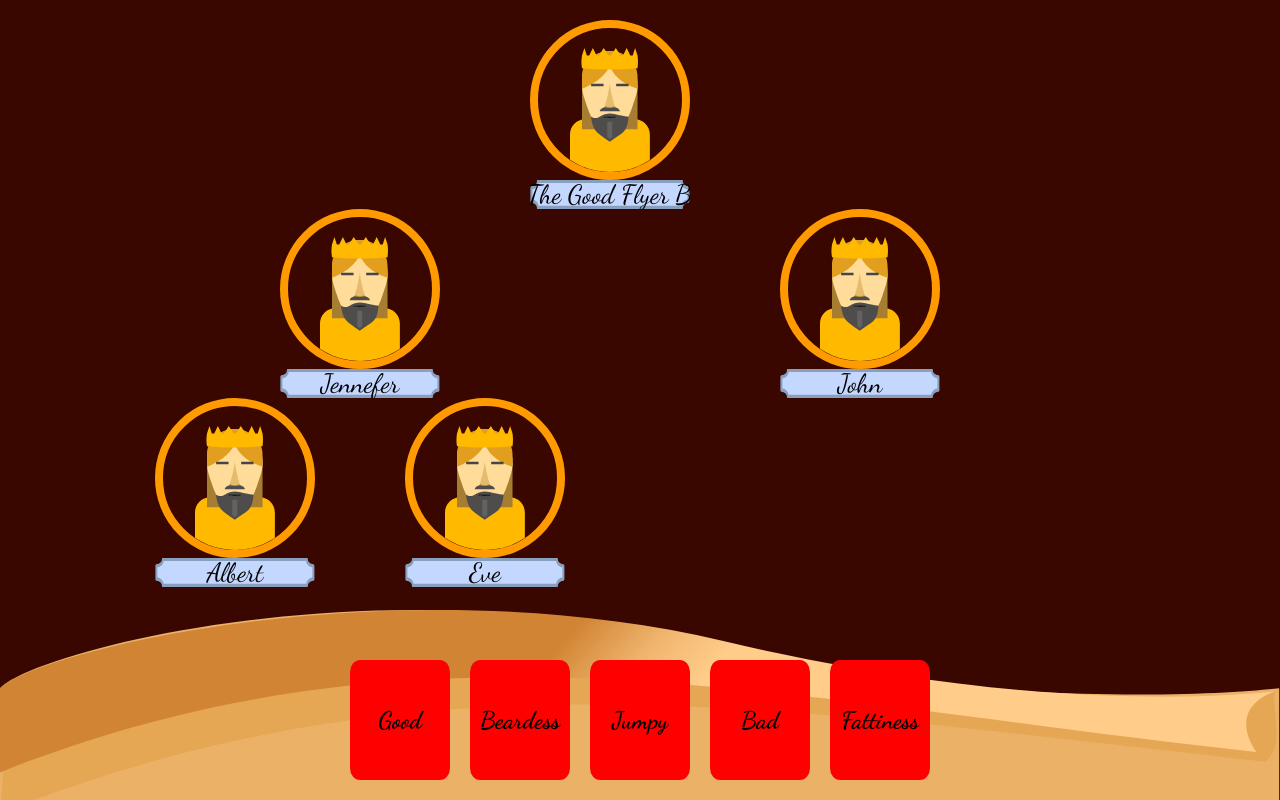
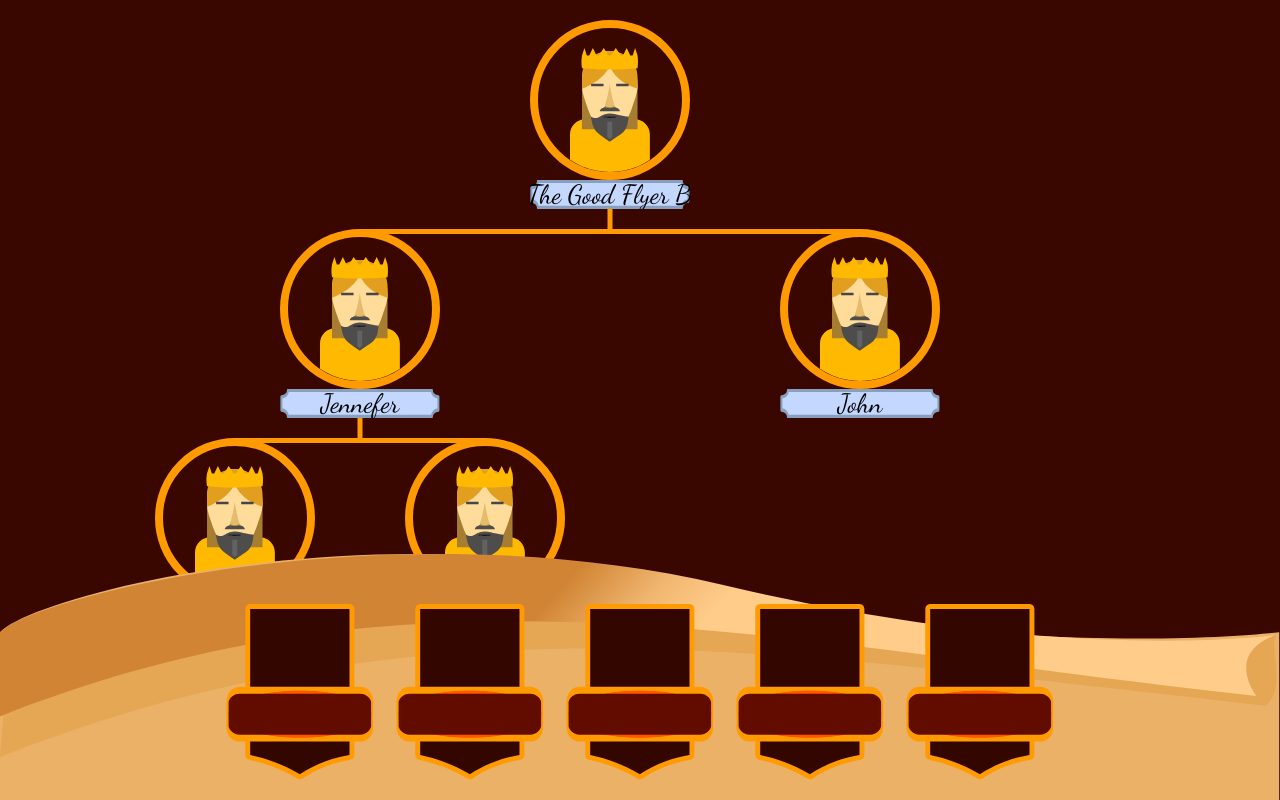
Before and after one commit to kperwel/magnificentissimus, a Next.js app: page / in a window 1280 px wide. Built offline with nearby package versions, Linux system fonts and the light colour scheme.

Commit message:
Make attributes scrollable

```diff
--- a/components/AttributeCard.module.css
+++ b/components/AttributeCard.module.css
@@ -2,11 +2,8 @@
 
 .card {
   margin: 10px;
-  background: red;
-  border-radius: 10%;
   display: flex;
   justify-content: center;
   align-items: center;
-  min-width: 100px;
-  height: 120px;
+  min-width: 150px;
 }
--- a/components/AttributeCard.tsx
+++ b/components/AttributeCard.tsx
@@ -1,9 +1,14 @@
 import { Attribute } from "@/model/Person";
+import { default as AttributeSVG } from "@/components/svg/Attribute";
 import styles from "./AttributeCard.module.css";
+import { Draggable } from "./dnd/Draggable";
 export function AttributeCard({ attribute }: { attribute: Attribute }) {
   return (
-    <article className={styles.card}>
-      <h1>{attribute}</h1>
-    </article>
+    <Draggable attribute={attribute}>
+      <article className={styles.card}>
+        <AttributeSVG name={attribute} />
+        {/* <h1>{attribute}</h1> */}
+      </article>
+    </Draggable>
   );
 }
--- a/components/Level.module.css
+++ b/components/Level.module.css
@@ -2,4 +2,30 @@
     display: flex;
     justify-content: center;
     width: 100%;
+    position: relative;
+    margin-bottom: 20px;
 }
+
+.level+.level:before {
+    content: "";
+    display: block;
+    height: 5px;
+    background: #ff9b00;
+    position: absolute;
+    left: 50%;
+    width: 50%;
+    transform: translateX(-50%);
+    top: 0;
+}
+
+.level+.level:after {
+    content: "";
+    display: block;
+    width: 5px;
+    background: #ff9b00;
+    position: absolute;
+    left: 50%;
+    height: 20px;
+    transform: translateX(-50%);
+    top: -20px;
+}
--- a/components/Unit.tsx
+++ b/components/Unit.tsx
@@ -20,6 +20,7 @@ export const Unit = ({ person }: { person: Person }) => (
         )}`}
       />
     </Level>
+    {person.parents ? (
       <Level>
         {person.parents?.map((p) => (
           <Group key={p.id}>
@@ -31,5 +32,6 @@ export const Unit = ({ person }: { person: Person }) => (
           </Group>
         ))}
       </Level>
+    ) : null}
   </div>
 );
--- a/components/dnd/Draggable.tsx
+++ b/components/dnd/Draggable.tsx
@@ -1,6 +1,8 @@
 import React, { ReactNode } from "react";
 import { useDraggable } from "@dnd-kit/core";
 import { Attribute } from "@/model/Person";
+
+import styles from "./styles.module.css";
 
 export function Draggable({
   children,
@@ -23,12 +25,12 @@ export function Draggable({
 
   return (
     <div
+      className={styles.draggable}
       ref={setNodeRef}
       style={style}
-      {...listeners}
-      {...attributes}
     >
       {children}
+      <button className={styles.drag} {...listeners} {...attributes}>DRAG</button>
     </div>
   );
 }
--- /dev/null
+++ b/components/dnd/styles.module.css
@@ -0,0 +1,16 @@
+.draggable {
+    position: relative;
+}
+
+.drag {
+    width: 100%;
+    opacity: 0;
+    height: 50%;
+    background: red;
+    top: 0;
+    left: 0;
+    right: 0;
+    position: absolute;
+    z-index: 999;
+    border: 0;
+}
--- /dev/null
+++ b/components/svg/Attribute.tsx
@@ -0,0 +1,51 @@
+import React from "react";
+
+function Attribute({ name }: { name: string }) {
+  return (
+    <svg
+      xmlns="http://www.w3.org/2000/svg"
+      fillRule="evenodd"
+      strokeLinecap="round"
+      strokeLinejoin="round"
+      strokeMiterlimit="1.5"
+      clipRule="evenodd"
+      viewBox="0 0 310 363"
+    >
+      <path
+        fill="#FF9B00"
+        d="M287.482 1579.78c-39.375-4.8-78.211-13.34-115.688-30.79-3.864-1.8-8.923-1.89-12.912-.22-39.234 16.4-78.035 25.3-116.632 31.07-5.439.81-9.313 4.09-9.313 7.88v240.59c0 4.45 5.31 8.07 11.859 8.07h240.593c6.55 0 11.859-3.62 11.859-8.07v-240.59c0-3.91-4.114-7.25-9.766-7.94zm-13.952 14.61v225.86H56.656v-226.11c35.81-5.82 71.78-14.47 108.111-28.96 35.385 15.56 71.808 24.11 108.763 29.21z"
+        transform="translate(-390.729 -1240.39) translate(0 -666.499) matrix(.8529 0 0 -1.25426 404.594 4210.17)"
+      ></path>
+      <path
+        fill="#330600"
+        d="M285.389 1587.72c-40.954-5-81.317-13.93-120.296-32.08-40.473 16.92-80.482 26.13-120.297 32.08v240.59h240.593v-240.59z"
+        transform="translate(-390.729 -1240.39) translate(0 -666.499) matrix(.8529 0 0 -1.25426 404.594 4210.17)"
+      ></path>
+      <g>
+        <path
+          fill="#620C00"
+          stroke="url(#_Radial1)"
+          strokeWidth="7.78"
+          d="M873 319.5c0-7.451-20.042-13.5-44.729-13.5H377.729C353.042 306 333 312.049 333 319.5v27c0 7.451 20.042 13.5 44.729 13.5h450.542c24.687 0 44.729-6.049 44.729-13.5v-27z"
+          transform="translate(-390.729 -1240.39) translate(0 -666.499) matrix(.55333 0 0 1.83333 211.74 1524.12)"
+        ></path>
+      </g>
+      <defs>
+        <radialGradient
+          id="_Radial1"
+          cx="0"
+          cy="0"
+          r="1"
+          gradientTransform="matrix(270 0 0 27 603 333)"
+          gradientUnits="userSpaceOnUse"
+        >
+          <stop offset="0" stopColor="#FF4900"></stop>
+          <stop offset="0.97" stopColor="#FF5600"></stop>
+          <stop offset="1" stopColor="#FF9B00"></stop>
+        </radialGradient>
+      </defs>
+    </svg>
+  );
+}
+
+export default Attribute;
--- a/pages/index.tsx
+++ b/pages/index.tsx
@@ -39,7 +39,8 @@ export default function Home() {
   }
 
   const state = used.reduce(
-    (currentState, setter) => changeAttribute(currentState, setter[0], setter[1]),
+    (currentState, setter) =>
+      changeAttribute(currentState, setter[0], setter[1]),
     tree
   );
   return (
@@ -63,10 +64,8 @@ export default function Home() {
                 Attribute.Bad,
                 Attribute.Fattiness,
               ].map((a) => (
-                  <Draggable attribute={a} key={a}>
-                    <AttributeCard attribute={a} />
-                  </Draggable>
-                ))}
+                <AttributeCard attribute={a} key={a} />
+            ))}
             </div>
 
             <Background className={styles.background} />
--- a/styles/Home.module.css
+++ b/styles/Home.module.css
@@ -18,7 +18,12 @@
   justify-content: center;
   align-items: center;
   position: relative;
-  flex-wrap: wrap;
+  overflow-x: scroll;
+  overscroll-behavior: contain;
+
+  scrollbar-color: rebeccapurple green;
+  scrollbar-width: thin;
+
   z-index: 2;
 }
 
--- a/styles/globals.css
+++ b/styles/globals.css
@@ -84,6 +84,8 @@ body {
   max-width: 100vw;
   overflow-x: hidden;
   touch-action: none;
+
+  overscroll-behavior: contain;
 }
 
 body {
```
Also changed, not shown: public/attribute.svg (added). Lines whose indentation alone changed are shown as unchanged.
